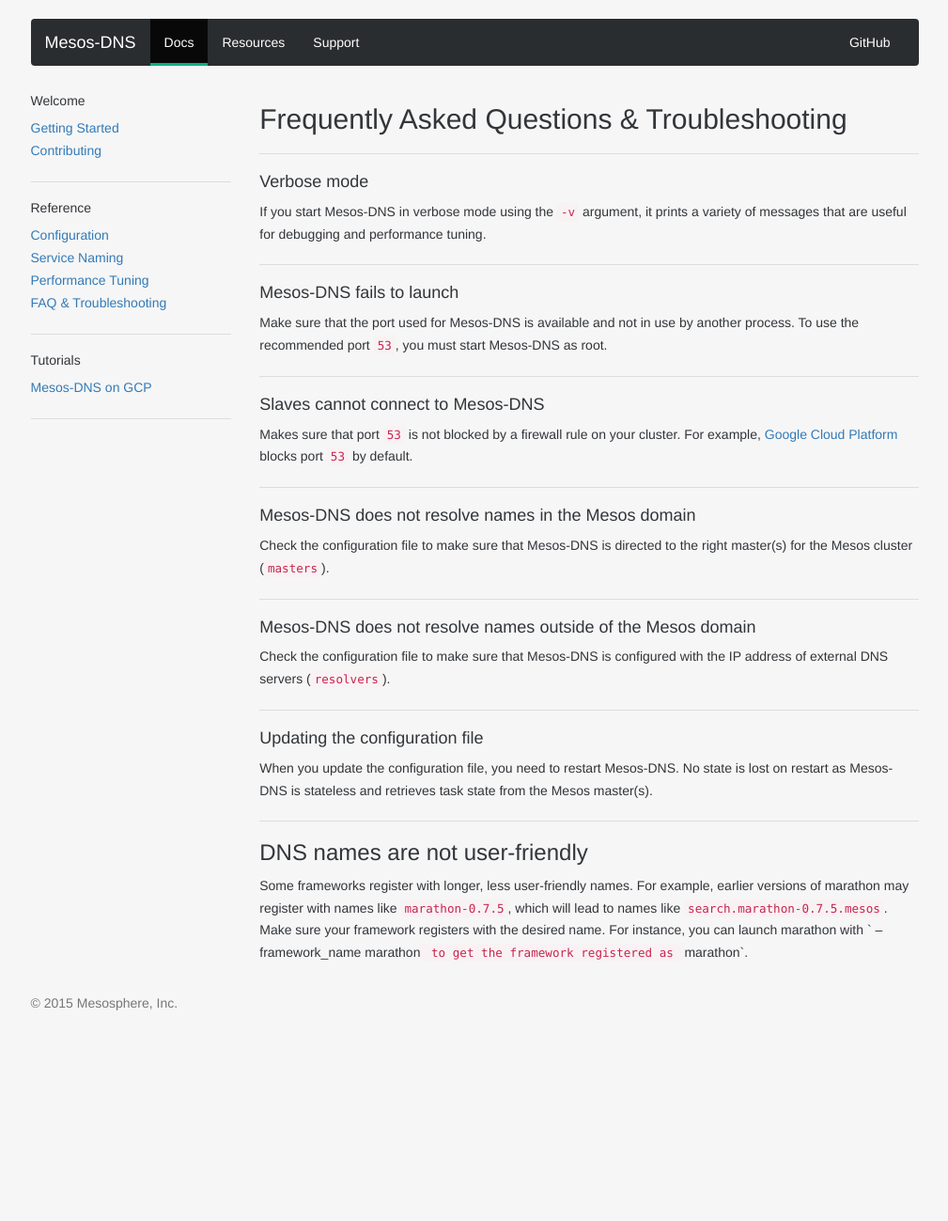
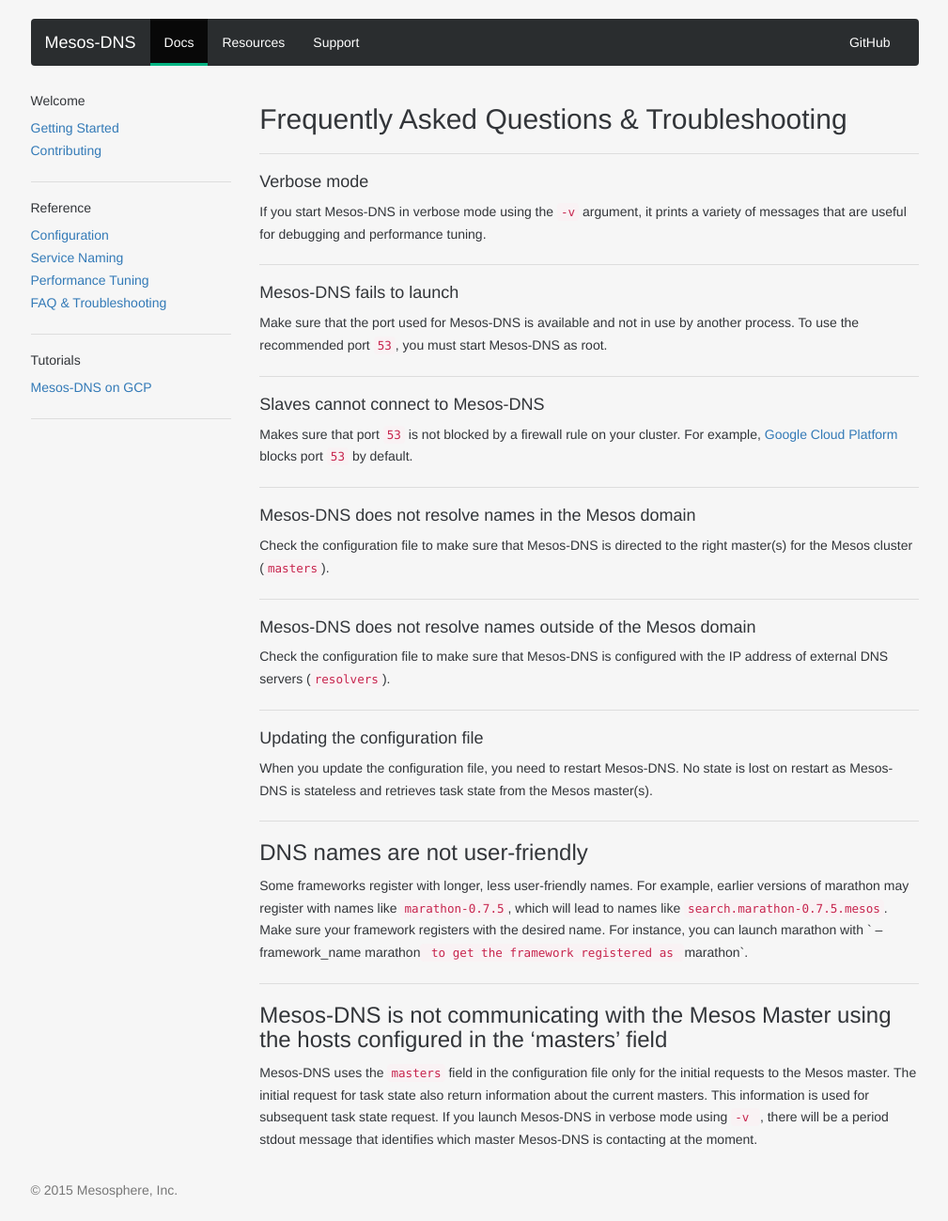
Before and after one commit to mesosphere/mesos-dns, a Jekyll site: the page built from docs/docs/faq.md, in a window 1280 px wide. Shown: the whole page at 94% size, without its empty margins (135-1144 px from the left). Built offline with Jekyll 4.4.1, drawn with Linux system fonts in a browser that asks for light colours; nearby versions of some CDN libraries; some web fonts are replaced; Markdown is read by kramdown in place of the engine named in the settings; before the commit the page ends 1100 px from its top, so only the background shows below that.

Commit message:
Update faq.md

```diff
--- a/docs/docs/faq.md
+++ b/docs/docs/faq.md
@@ -46,3 +46,9 @@ When you update the configuration file, you need to restart Mesos-DNS. No state
 ### DNS names are not user-friendly
 
 Some frameworks register with longer, less user-friendly names. For example, earlier versions of marathon may register with names like `marathon-0.7.5`, which will lead to names like `search.marathon-0.7.5.mesos`. Make sure your framework registers with the desired name. For instance, you can launch marathon with ` --framework_name marathon` to get the framework registered as `marathon`.
+
+---
+
+### Mesos-DNS is not communicating with the Mesos Master using the hosts configured in the 'masters' field
+
+Mesos-DNS uses the `masters` field in the configuration file only for the initial requests to the Mesos master. The initial request for task state also return information about the current masters. This information is used for subsequent task state request. If you launch Mesos-DNS in verbose mode using `-v `, there will be a period stdout message that identifies which master Mesos-DNS is contacting at the moment.
```
